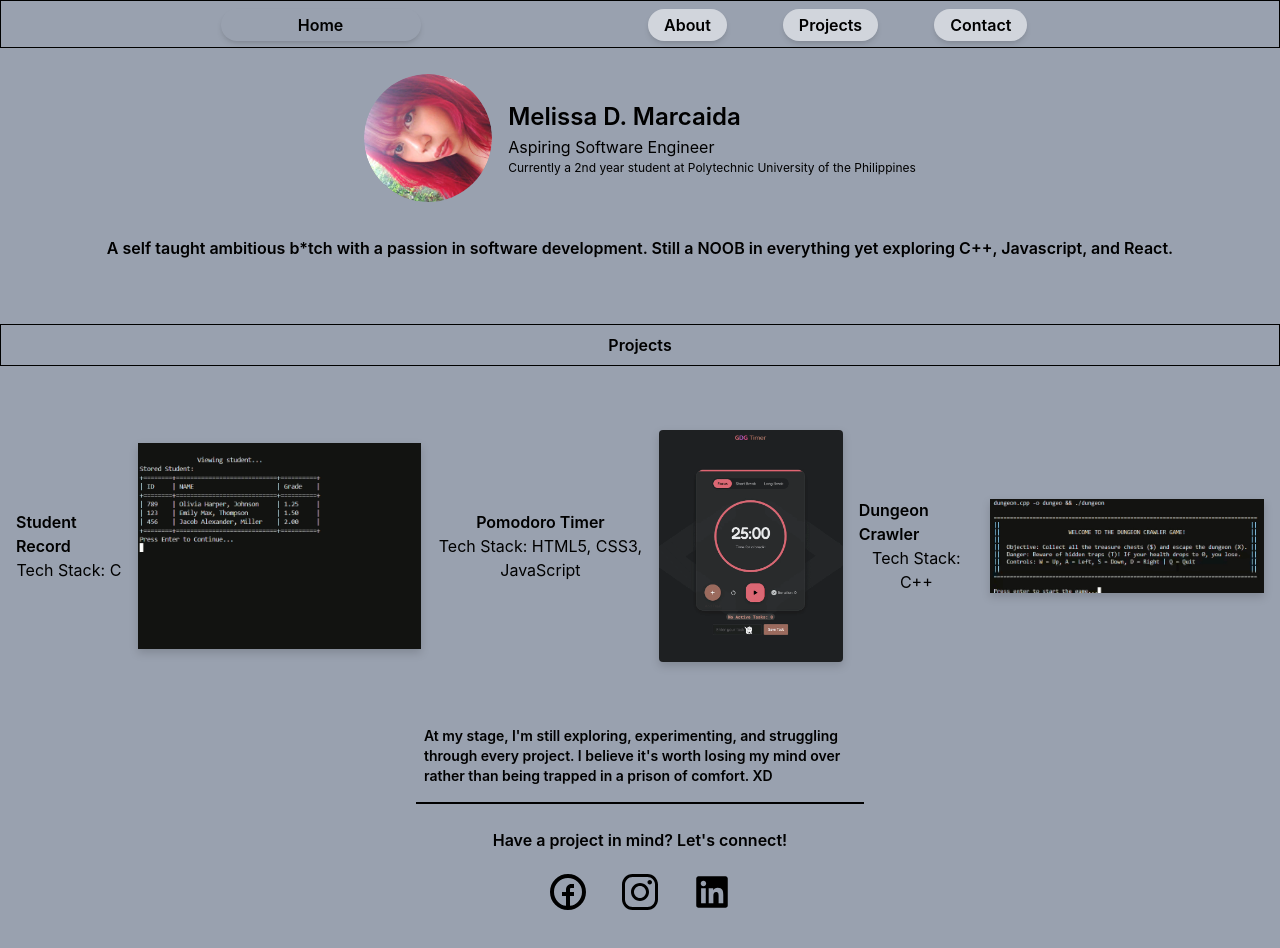
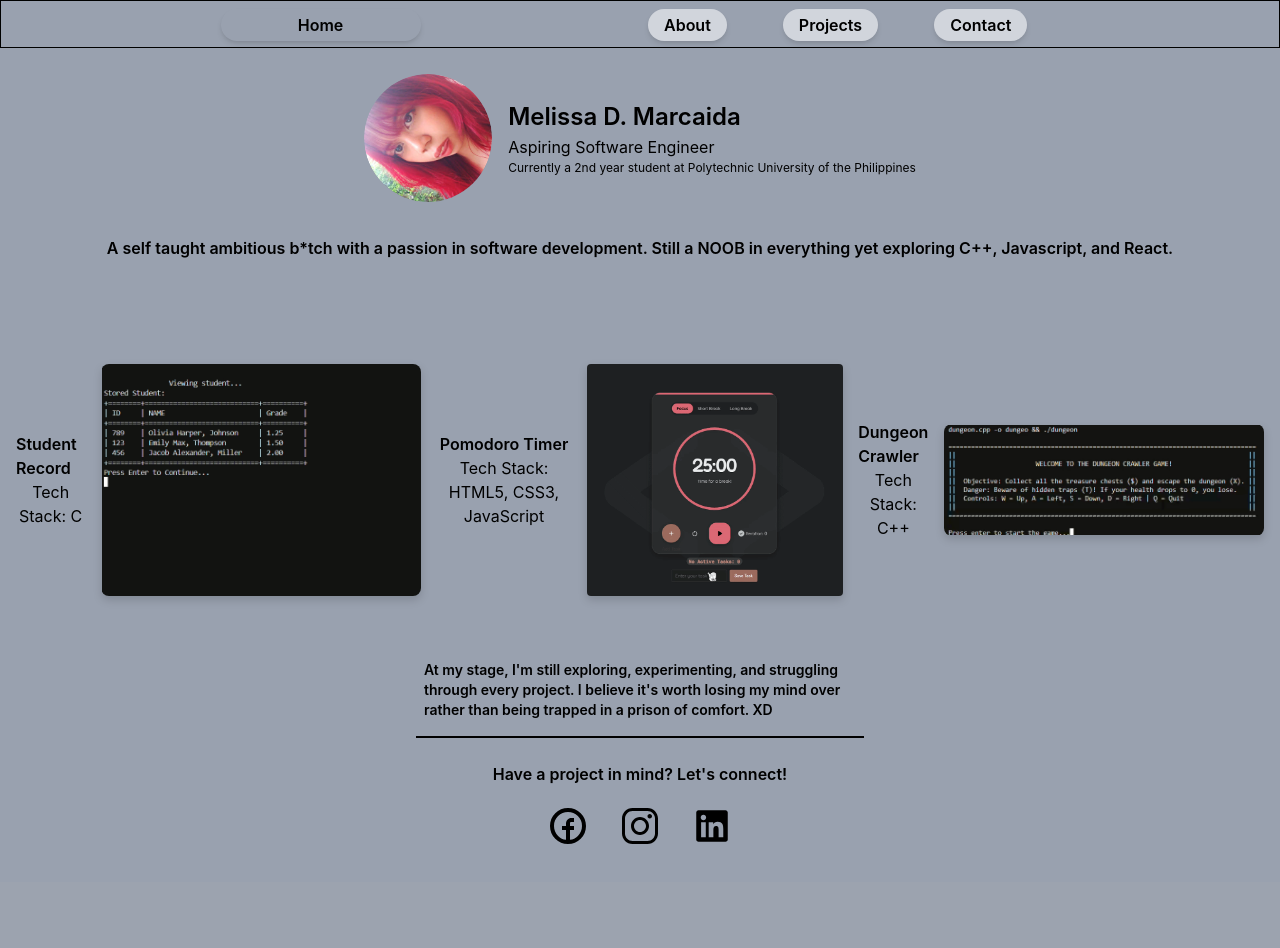
Before and after one commit to melrcai/starter-portfolio, a React (Vite) app: page / in a window 1280 px wide. After the commit the page ends 882 px from the top, so only its background shows below. Built offline with nearby package versions, Linux system fonts and the light colour scheme.

Commit message:
add static label on each project

```diff
--- a/src/components/ProjectSection.jsx
+++ b/src/components/ProjectSection.jsx
@@ -6,25 +6,67 @@ import DungeonCrawler from '../assets/DungeonCrawler.gif'
 function ProjectSection () {
   return (
     <section id="projects" className="pt-8 pb-4">
-        <div>
-          <p className="border mx-auto text-center font-semibold p-2 mt-6">Projects</p>
+    <div className="relative w-full h-full flex mx-auto md:grid md:grid-cols-3 md:items-center justify-items-center flex-col items-center p-4 gap-4 mt-12">
 
-          <div className="flex mx-auto md:grid md:grid-cols-3 md:items-center justify-items-center flex-col items-center p-4 gap-4 mt-12">
+      <Project
+        description="Tech Stack: C"
+        image={
+          <div className="relative group w-full xs:w-80 h-32 xs:h-58 overflow-hidden rounded-lg">
+            <img
+              src={StudentRecord}
+              alt="Student Record"
+              className="w-full h-full object-contain block"
+            />
 
-            <Project description="Tech Stack: C" image={<img src={StudentRecord} alt="Student Record"
-            className="w-full h-32 xs:w-80 xs:h-58 object-contain block rounded-lg" />} >
-             Student Record </Project>
+            <div className="absolute bottom-0 left-0 right-0 h-1/5 bg-gray-600/60 opacity-0 group-hover:opacity-100 transition-opacity duration-300 flex items-center justify-center">
+              <span className="text-white font-bold text-lg">Source Code</span>
+            </div>
+          </div>
+        }
+      >
+        Student Record
+      </Project>
 
-            <Project description="Tech Stack: HTML5, CSS3, JavaScript" image={<img src={GdgPomodoro} alt="GDG Pomodoro"
-            className="w-44 xs:w-80 md:w-64 md:h-58 object-cover block rounded" />} >
-             Pomodoro Timer </Project>
+      <Project
+        description="Tech Stack: HTML5, CSS3, JavaScript"
+        image={
+          <div className="relative group w-44 xs:w-80 md:w-64 h-58 overflow-hidden rounded">
+            <img
+              src={GdgPomodoro}
+              alt="GDG Pomodoro"
+              className="w-full h-full object-cover block"
+            />
 
-            <Project description="Tech Stack: C++" image={<img src={DungeonCrawler} alt="Dungeon Crawler"
-            className="w-44 h-16 xs:w-80 xs:h-28 object-contain rounded-lg" />} >
-             Dungeon Crawler </Project>
+            <div className="absolute bottom-0 left-0 right-0 h-1/5 bg-gray-600/60 opacity-0 group-hover:opacity-100 transition-opacity duration-300 flex items-center justify-center">
+              <span className="text-white font-bold text-lg">Source Code</span>
+            </div>
+          </div>
+        }
+      >
+        Pomodoro Timer
+      </Project>
 
+
+      <Project
+        description="Tech Stack: C++"
+        image={
+          <div className="relative group w-44 xs:w-80 h-16 xs:h-28 overflow-hidden rounded-lg">
+            <img
+              src={DungeonCrawler}
+              alt="Dungeon Crawler"
+              className="w-full h-full object-contain block"
+            />
+
+            <div className="absolute bottom-0 left-0 right-0 h-1/3 bg-gray-600/60 opacity-0 group-hover:opacity-100 transition-opacity duration-300 flex items-center justify-center">
+              <span className="text-white font-bold text-lg">Source Code</span>
+            </div>
           </div>
-        </div>
+        }
+      >
+        Dungeon Crawler
+      </Project>
+
+    </div>
     </section>
   )
 }
```
